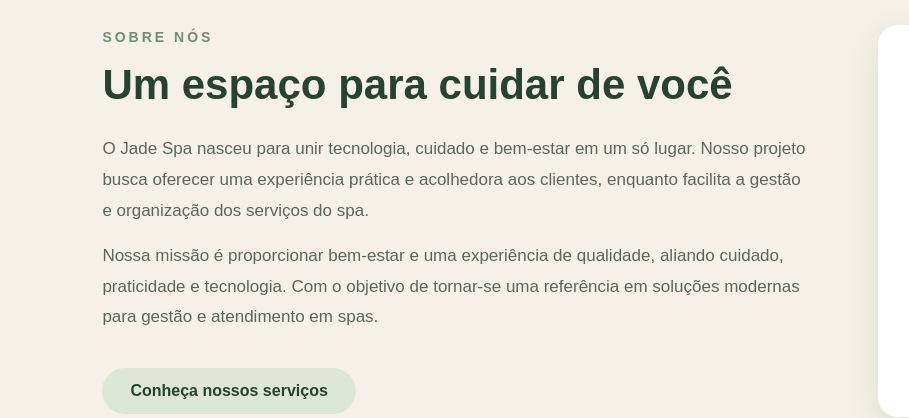
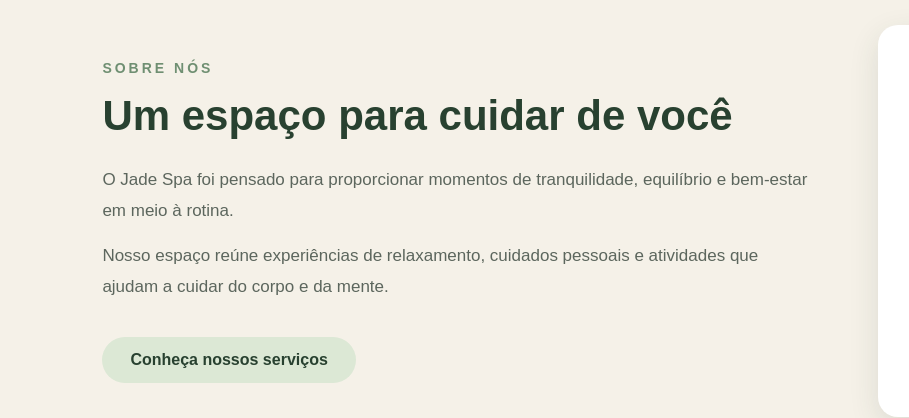
Before and after one commit to usertae/Jada---SPA, a plain HTML site: page index.html in a window 1280 px wide. Shown: the part 960-1378 px from the top of the page, 0-909 px from the left. Drawn offline with Linux system fonts and the light colour scheme.

Commit message:
Update index.html

```diff
--- a/index.html
+++ b/index.html
@@ -70,14 +70,14 @@
 
             <h2>Um espaço para cuidar de você</h2>
 
-            <p>
-               O Jade Spa nasceu para unir tecnologia, cuidado e bem-estar em um só lugar. Nosso projeto busca oferecer uma experiência prática e acolhedora aos clientes, enquanto facilita a gestão e organização dos serviços do spa.
-
+             <p>
+                O Jade Spa foi pensado para proporcionar momentos de
+                tranquilidade, equilíbrio e bem-estar em meio à rotina.
             </p>
 
             <p>
-               Nossa missão é proporcionar bem-estar e uma experiência de qualidade, aliando cuidado, praticidade e tecnologia. Com o objetivo de tornar-se uma referência em soluções modernas para gestão e atendimento em spas.
-
+                Nosso espaço reúne experiências de relaxamento, cuidados
+                pessoais e atividades que ajudam a cuidar do corpo e da mente.
             </p>
 
             <a href="#servicos" class="botao">Conheça nossos serviços</a>
```
